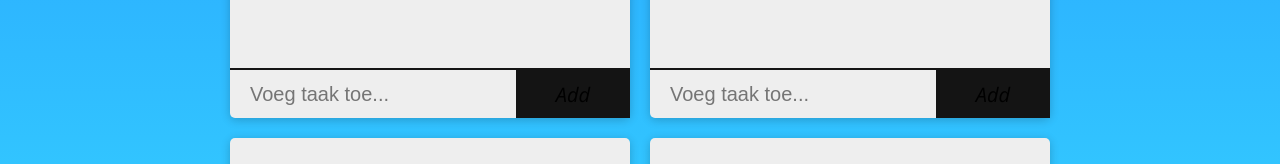
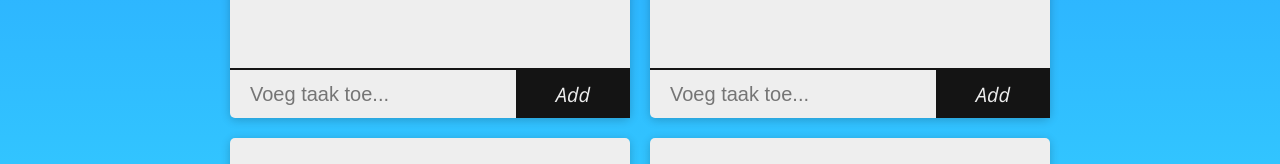
Before and after one commit to Jeroen-TheCodingFactory/ToCleanScript, a plain HTML site: page index.html in a window 1280 px wide. Shown: the part 422-586 px from the top of the page. Drawn offline with nearby package versions, Linux system fonts and the dark colour scheme.

Commit message:
fixed a bug with dark/light mode

```diff
--- a/css/style.css
+++ b/css/style.css
@@ -154,4 +154,8 @@ body{
     .cleanCard{
         box-shadow: 0 0.2rem 1rem 0 rgba(0,0,0,0.2);
     }
+
+    .cleanCard__button{
+        color: #eee;
+    }
 }
```
